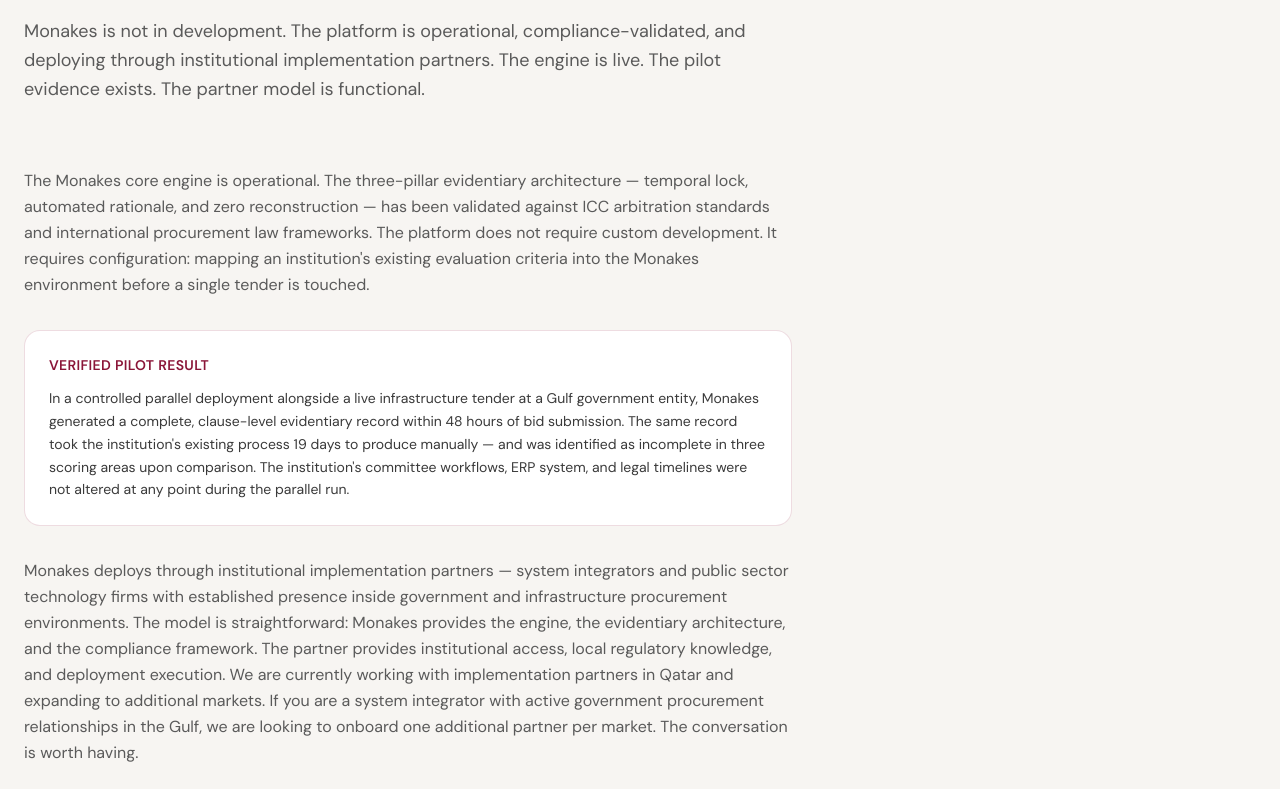
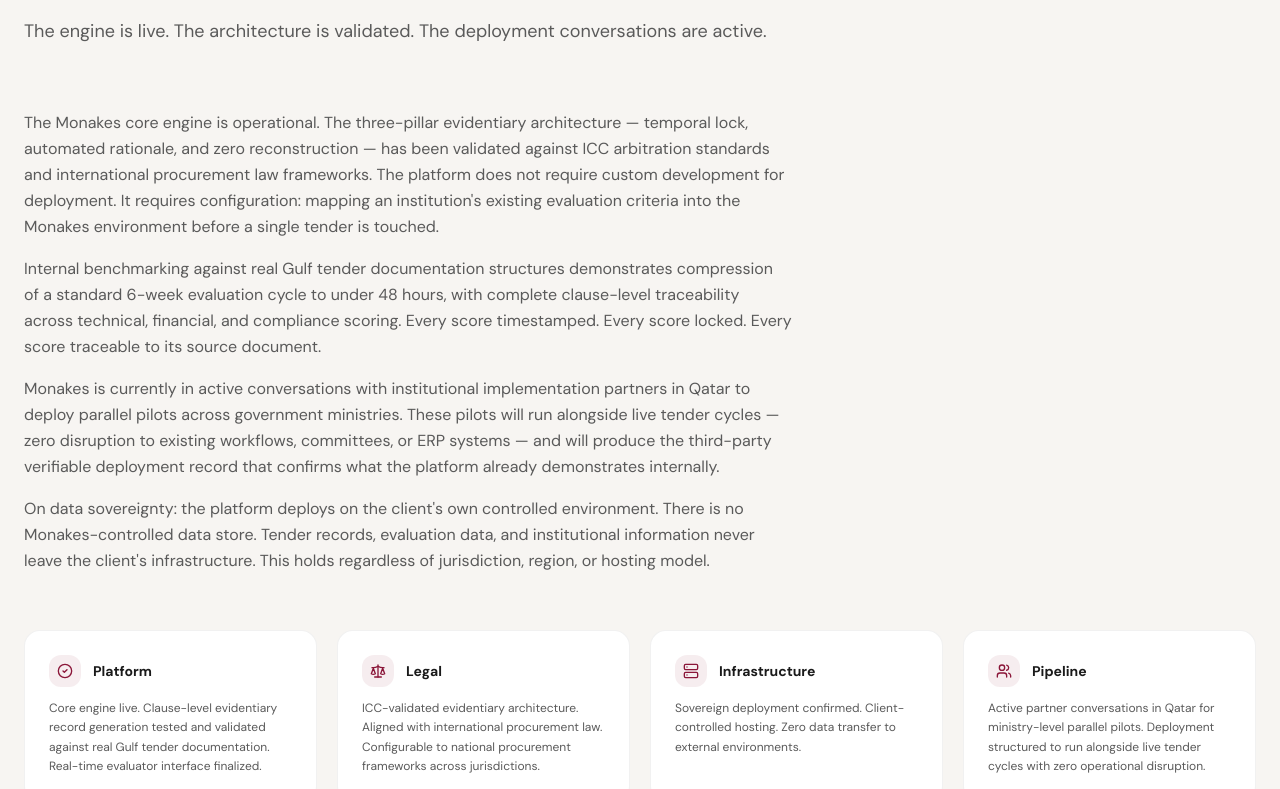
Before and after one commit to wahidhamdat/v0-nexus-work-management-platform-qi, a Next.js app: page / in a window 1280 px wide. Shown: the part 6474-7263 px from the top of the page. Built offline with nearby package versions, Linux system fonts and the light colour scheme.

Commit message:
Rewrite Traction & Impact: remove pilot claim, internal benchmarking, ministry pipeline language, new metrics

```diff
--- a/components/procurement/procurement-impact.tsx
+++ b/components/procurement/procurement-impact.tsx
@@ -37,31 +37,32 @@ interface Metric {
 
 const metrics: Metric[] = [
   {
-    value: 154,
-    suffix: "M USD",
-    label: "average dispute cost",
+    value: 80,
+    suffix: "\u201390%",
+    label: "cycle compression",
     description:
-      "Per Middle East infrastructure project. One case. One documentation gap.",
+      "Projected evaluation cycle compression based on internal benchmarking against real Gulf tender documentation structures.",
   },
   {
-    value: 80,
-    suffix: "\u201390%",
-    label: "faster evaluation",
-    description: "Reduction in evaluation cycle time. Weeks become days.",
+    value: 48,
+    suffix: " hours",
+    label: "evidentiary record",
+    description:
+      "Target evidentiary record generation time from evaluation completion to complete audit trail.",
   },
   {
-    value: 35,
-    suffix: "% of CAPEX",
-    label: "dispute exposure",
+    value: 0,
+    suffix: "",
+    label: "changes required",
     description:
-      "Average value claimed in disputes globally. Monakes exists to protect that exposure.",
+      "Changes required to existing ERP, committee structure, or legal timelines during parallel deployment.",
   },
   {
     value: 4.8,
     suffix: "M USD",
     label: "annual ROI",
     description:
-      "Estimated annual ROI for a mid-sized government agency from reduced evaluation overhead alone. Before dispute protection is counted.",
+      "Estimated annual ROI for a mid-sized government agency from reduced evaluation overhead, legal exposure, and protest response costs.",
     isDecimal: true,
   },
 ]
--- a/components/procurement/procurement-traction.tsx
+++ b/components/procurement/procurement-traction.tsx
@@ -8,13 +8,13 @@ const validations = [
     icon: CheckCircle2,
     title: "Platform",
     description:
-      "Core engine live. 48-hour contemporaneous record generation tested and validated in live tender environment.",
+      "Core engine live. Clause-level evidentiary record generation tested and validated against real Gulf tender documentation. Real-time evaluator interface finalized.",
   },
   {
     icon: Scale,
     title: "Legal",
     description:
-      "ICC-validated evidentiary architecture. Aligned with international procurement law. Configurable to national frameworks.",
+      "ICC-validated evidentiary architecture. Aligned with international procurement law. Configurable to national procurement frameworks across jurisdictions.",
   },
   {
     icon: Server,
@@ -24,9 +24,9 @@ const validations = [
   },
   {
     icon: Users,
-    title: "Partners",
+    title: "Pipeline",
     description:
-      "Implementation partners active in Qatar. Expansion pipeline open.",
+      "Active partner conversations in Qatar for ministry-level parallel pilots. Deployment structured to run alongside live tender cycles with zero operational disruption.",
   },
 ]
 
@@ -120,17 +120,15 @@ export function ProcurementTraction() {
             className="text-3xl sm:text-4xl lg:text-[2.75rem] font-bold text-[#1A1A1A] leading-tight mb-4 opacity-0"
             style={{ fontFamily: "var(--font-heading)" }}
           >
-            Built, validated, and ready to deploy.
+            Built, validated, and moving to deployment.
           </h2>
 
           <p
             ref={subRef}
             className="text-lg text-[#5A5A5A] leading-relaxed mb-0 opacity-0"
           >
-            Monakes is not in development. The platform is operational,
-            compliance-validated, and deploying through institutional
-            implementation partners. The engine is live. The pilot evidence
-            exists. The partner model is functional.
+            The engine is live. The architecture is validated. The deployment
+            conversations are active.
           </p>
         </div>
 
@@ -140,43 +138,37 @@ export function ProcurementTraction() {
             architecture — temporal lock, automated rationale, and zero
             reconstruction — has been validated against ICC arbitration
             standards and international procurement law frameworks. The platform
-            does not require custom development. It requires configuration:
-            mapping an institution&apos;s existing evaluation criteria into the
-            Monakes environment before a single tender is touched.
+            does not require custom development for deployment. It requires
+            configuration: mapping an institution&apos;s existing evaluation
+            criteria into the Monakes environment before a single tender is
+            touched.
           </p>
 
-          {/* Anonymized pilot result */}
-          <div className="my-8 p-6 rounded-xl bg-white border border-[#8A1538]/15">
-            <p className="text-sm font-semibold text-[#8A1538] uppercase tracking-wide mb-3">
-              Verified Pilot Result
-            </p>
-            <p className="text-sm text-[#3A3A3A] leading-relaxed">
-              In a controlled parallel deployment alongside a live
-              infrastructure tender at a Gulf government entity, Monakes
-              generated a complete, clause-level evidentiary record within 48
-              hours of bid submission. The same record took the
-              institution&apos;s existing process 19 days to produce manually —
-              and was identified as incomplete in three scoring areas upon
-              comparison. The institution&apos;s committee workflows, ERP
-              system, and legal timelines were not altered at any point during
-              the parallel run.
-            </p>
-          </div>
+          <p className="text-base text-[#5A5A5A] leading-relaxed mb-4">
+            Internal benchmarking against real Gulf tender documentation
+            structures demonstrates compression of a standard 6-week evaluation
+            cycle to under 48 hours, with complete clause-level traceability
+            across technical, financial, and compliance scoring. Every score
+            timestamped. Every score locked. Every score traceable to its source
+            document.
+          </p>
 
-          {/* Partner model */}
           <p className="text-base text-[#5A5A5A] leading-relaxed mb-4">
-            Monakes deploys through institutional implementation partners —
-            system integrators and public sector technology firms with
-            established presence inside government and infrastructure
-            procurement environments. The model is straightforward: Monakes
-            provides the engine, the evidentiary architecture, and the
-            compliance framework. The partner provides institutional access,
-            local regulatory knowledge, and deployment execution. We are
-            currently working with implementation partners in Qatar and
-            expanding to additional markets. If you are a system integrator with
-            active government procurement relationships in the Gulf, we are
-            looking to onboard one additional partner per market. The
-            conversation is worth having.
+            Monakes is currently in active conversations with institutional
+            implementation partners in Qatar to deploy parallel pilots across
+            government ministries. These pilots will run alongside live tender
+            cycles — zero disruption to existing workflows, committees, or ERP
+            systems — and will produce the third-party verifiable deployment
+            record that confirms what the platform already demonstrates
+            internally.
+          </p>
+
+          <p className="text-base text-[#5A5A5A] leading-relaxed">
+            On data sovereignty: the platform deploys on the client&apos;s own
+            controlled environment. There is no Monakes-controlled data store.
+            Tender records, evaluation data, and institutional information never
+            leave the client&apos;s infrastructure. This holds regardless of
+            jurisdiction, region, or hosting model.
           </p>
         </div>
 
```
